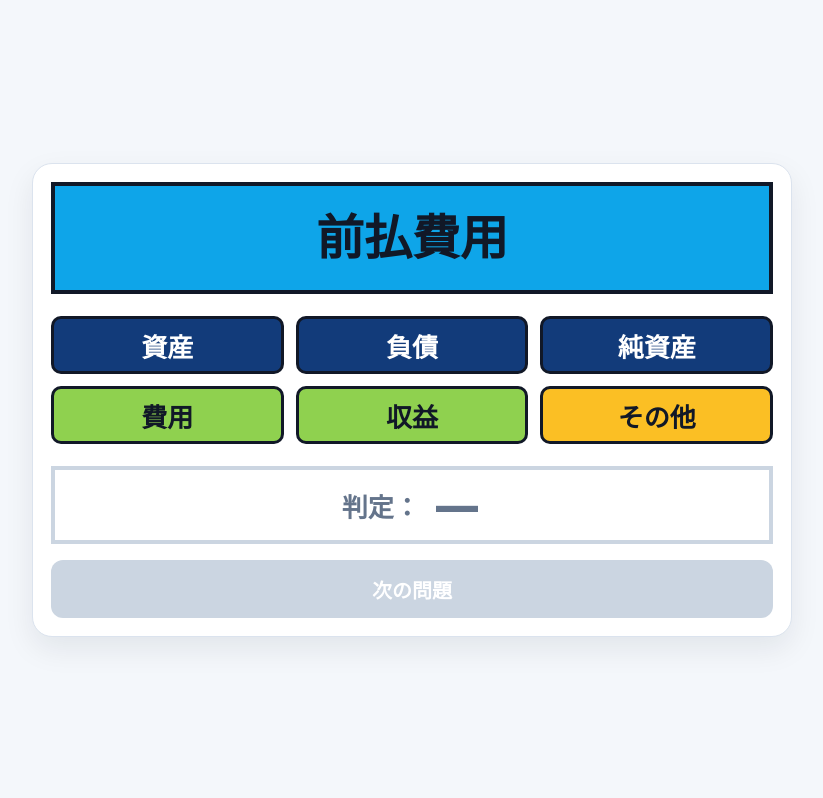
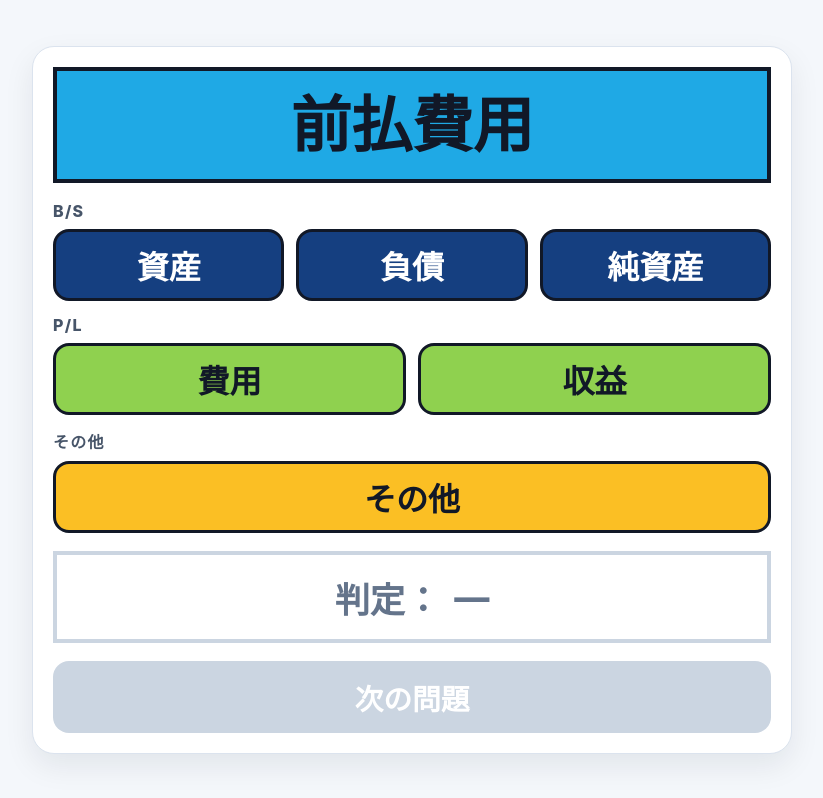
Before and after one commit to tetsujinakamura2013-byte/boki-trainer, a Next.js app: page / in a window 1280 px wide. Shown: the whole page, without its empty margins (228-1051 px from the left). Built offline with nearby package versions, Linux system fonts and the light colour scheme.

Commit message:
Update answer display and layout

```diff
--- a/app/globals.css
+++ b/app/globals.css
@@ -2,8 +2,8 @@
   --bg: #f4f7fb;
   --panel: #ffffff;
   --border: #111827;
-  --blue: #0ea5e9;
-  --asset: #123b7a;
+  --blue: #1fa9e5;
+  --asset: #153f80;
   --expense: #8fd14f;
   --other: #fbbf24;
   --correct: #15803d;
@@ -28,7 +28,7 @@ button {
 }
 
 .page-shell {
-  min-height: 100svh;
+  min-height: 100vh;
   display: grid;
   place-items: center;
   padding: 18px;
@@ -38,40 +38,67 @@ button {
   width: min(100%, 760px);
   background: var(--panel);
   border: 1px solid #dbe3ee;
-  border-radius: 20px;
-  padding: 18px;
+  border-radius: 22px;
+  padding: 20px;
   box-shadow: 0 12px 30px rgba(15, 23, 42, 0.08);
 }
 
 .account-panel {
-  min-height: 112px;
+  min-height: 116px;
   border: 4px solid var(--border);
   background: var(--blue);
   display: grid;
   place-items: center;
   padding: 18px;
   text-align: center;
-  font-size: clamp(28px, 7vw, 48px);
+  font-size: clamp(2rem, 6vw, 3.8rem);
   font-weight: 800;
-  line-height: 1.25;
+  line-height: 1.2;
 }
 
-.choice-grid {
+.choice-sections {
   display: grid;
-  grid-template-columns: repeat(3, 1fr);
+  gap: 14px;
+  margin-top: 18px;
+}
+
+.choice-section {
+  display: grid;
+  gap: 8px;
+}
+
+.section-label {
+  font-size: 1rem;
+  font-weight: 800;
+  color: #475569;
+  letter-spacing: 0.08em;
+}
+
+.choice-row {
+  display: grid;
   gap: 12px;
-  margin-top: 22px;
+}
+
+.choice-row-bs {
+  grid-template-columns: repeat(3, minmax(0, 1fr));
+}
+
+.choice-row-pl {
+  grid-template-columns: repeat(2, minmax(0, 1fr));
+}
+
+.choice-row-other {
+  grid-template-columns: 1fr;
 }
 
 .choice-button {
-  min-height: 58px;
+  min-height: 72px;
   border: 3px solid var(--border);
-  border-radius: 10px;
-  color: white;
+  border-radius: 16px;
+  cursor: pointer;
+  font-size: clamp(1.35rem, 3.8vw, 2rem);
   font-weight: 800;
-  font-size: clamp(18px, 4.2vw, 26px);
-  cursor: pointer;
-  transition: transform 0.08s ease, opacity 0.15s ease;
+  transition: transform 0.08s ease, opacity 0.15s ease, box-shadow 0.15s ease;
 }
 
 .choice-button:active:not(:disabled) {
@@ -80,18 +107,17 @@ button {
 
 .choice-button:disabled {
   cursor: default;
-  opacity: 0.72;
 }
 
 .choice-button.selected {
-  outline: 5px solid rgba(14, 165, 233, 0.28);
-  opacity: 1;
+  box-shadow: 0 0 0 4px rgba(15, 23, 42, 0.18);
 }
 
 .choice-資産,
 .choice-負債,
 .choice-純資産 {
   background: var(--asset);
+  color: white;
 }
 
 .choice-費用,
@@ -106,20 +132,17 @@ button {
 }
 
 .result-panel {
-  margin-top: 22px;
-  min-height: 78px;
-  border: 4px solid #ef4444;
+  min-height: 92px;
+  margin-top: 18px;
+  border: 4px solid #cbd5e1;
   display: flex;
   align-items: center;
   justify-content: center;
-  gap: 12px;
-  font-size: clamp(24px, 6vw, 42px);
-  font-weight: 900;
-}
-
-.result-panel.idle {
-  border-color: #cbd5e1;
-  color: #64748b;
+  gap: 14px;
+  padding: 14px;
+  text-align: center;
+  font-size: clamp(1.45rem, 4vw, 2.2rem);
+  font-weight: 800;
 }
 
 .result-panel.correct {
@@ -132,25 +155,24 @@ button {
   color: var(--wrong);
 }
 
-.result-label {
-  font-size: 0.62em;
+.result-panel.idle {
+  color: #64748b;
 }
 
-.result-mark {
-  min-width: 1.2em;
-  text-align: center;
+.result-answer {
+  font-size: 0.78em;
 }
 
 .next-button {
   width: 100%;
-  margin-top: 16px;
-  min-height: 58px;
+  min-height: 72px;
+  margin-top: 18px;
   border: 0;
-  border-radius: 12px;
-  background: #111827;
+  border-radius: 16px;
+  background: #2563eb;
   color: white;
+  font-size: clamp(1.3rem, 3.5vw, 1.8rem);
   font-weight: 800;
-  font-size: 20px;
   cursor: pointer;
 }
 
@@ -165,23 +187,41 @@ button {
   }
 
   .app-card {
-    border-radius: 14px;
+    border-radius: 16px;
     padding: 12px;
   }
 
   .account-panel {
-    min-height: 104px;
+    min-height: 96px;
     border-width: 3px;
+    padding: 12px;
   }
 
-  .choice-grid {
-    grid-template-columns: repeat(2, 1fr);
-    gap: 10px;
-    margin-top: 16px;
+  .choice-row-bs {
+    grid-template-columns: repeat(3, minmax(0, 1fr));
+    gap: 7px;
+  }
+
+  .choice-row-pl {
+    gap: 8px;
   }
 
   .choice-button {
-    min-height: 56px;
+    min-height: 62px;
     border-width: 2px;
+    border-radius: 12px;
+    font-size: 1.25rem;
+  }
+
+  .result-panel {
+    min-height: 78px;
+    gap: 8px;
+    border-width: 3px;
+    flex-wrap: wrap;
+  }
+
+  .next-button {
+    min-height: 62px;
+    border-radius: 12px;
   }
 }
--- a/app/page.tsx
+++ b/app/page.tsx
@@ -131,23 +131,64 @@ export default function Home() {
       <section className="app-card" aria-label="簿記3級 5要素トレーニング">
         <div className="account-panel">{current.name}</div>
 
-        <div className="choice-grid">
-          {choices.map((choice) => (
+        <div className="choice-sections">
+          <section className="choice-section" aria-label="貸借対照表の要素">
+            <div className="section-label">B/S</div>
+            <div className="choice-row choice-row-bs">
+              {["資産", "負債", "純資産"].map((choice) => (
                 <button
                   key={choice}
                   type="button"
                   className={`choice-button choice-${choice} ${selected === choice ? "selected" : ""}`}
-              onClick={() => answer(choice)}
+                  onClick={() => answer(choice as ElementType)}
                   disabled={selected !== null}
                 >
                   {choice}
                 </button>
               ))}
             </div>
+          </section>
+
+          <section className="choice-section" aria-label="損益計算書の要素">
+            <div className="section-label">P/L</div>
+            <div className="choice-row choice-row-pl">
+              {["費用", "収益"].map((choice) => (
+                <button
+                  key={choice}
+                  type="button"
+                  className={`choice-button choice-${choice} ${selected === choice ? "selected" : ""}`}
+                  onClick={() => answer(choice as ElementType)}
+                  disabled={selected !== null}
+                >
+                  {choice}
+                </button>
+              ))}
+            </div>
+          </section>
+
+          <section className="choice-section" aria-label="その他">
+            <div className="section-label">その他</div>
+            <div className="choice-row choice-row-other">
+              <button
+                type="button"
+                className={`choice-button choice-その他 ${selected === "その他" ? "selected" : ""}`}
+                onClick={() => answer("その他")}
+                disabled={selected !== null}
+              >
+                その他
+              </button>
+            </div>
+          </section>
+        </div>
 
         <div className={`result-panel ${selected ? (isCorrect ? "correct" : "wrong") : "idle"}`}>
           <span className="result-label">判定：</span>
           <span className="result-mark">{selected ? (isCorrect ? "○" : "×") : "—"}</span>
+          {selected && (
+            <span className="result-answer">
+              {isCorrect ? current.type : `正解：${current.type}`}
+            </span>
+          )}
         </div>
 
         <button
```
Lines whose indentation alone changed are shown as unchanged.
